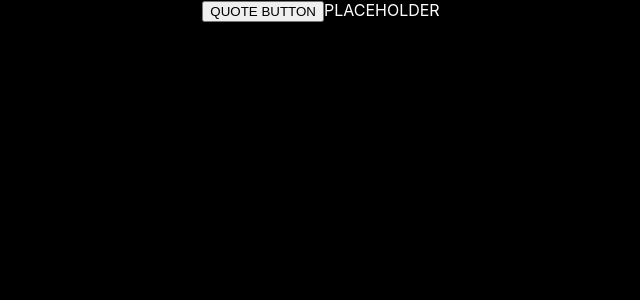
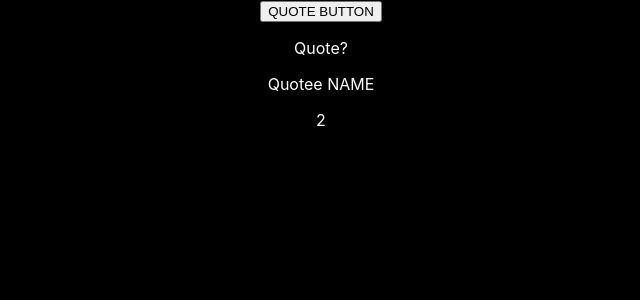
Before and after one commit to Danieda/Fcc-FrontEnd-React-Redux-Certificate, a Next.js app: page /projects/quotes in a window 1280 px wide. Shown: the top 300 px of the page, without its empty margins (319-959 px from the left). Built offline with nearby package versions, Linux system fonts and the light colour scheme.

Commit message:
Added functioning Quote Name/Quote - Bugged

```diff
--- a/pages/projects/quotes.jsx
+++ b/pages/projects/quotes.jsx
@@ -23,18 +23,21 @@ switch(action.type)
 
 const store = createStore(messageReducer)
 
+
 class QuoteMachine extends React.Component{
   constructor(props){
     super(props)
       this.state = {
-        messages: 'PLACEHOLDER'
+        messages: 'Quote?',
+        names: 'Quotee NAME'
       }
     this.randomQuoteHandle = this.randomQuoteHandle.bind(this)
   }
 
   randomQuoteHandle(){
    this.setState({
-     messages: arrQuote[Math.floor(Math.random() * arrQuote.length)].Quote
+     messages: arrQuote[ranNum()].Quote,
+     names: arrQuote[ranNum()].Name
    })
   }
 
@@ -43,8 +46,9 @@ class QuoteMachine extends React.Component{
     return(
       <div>
          <button onClick={this.randomQuoteHandle}>QUOTE BUTTON</button>
-          {this.state.messages}
-
+          <p>{this.state.messages}</p>
+          <p>{this.state.names}</p>
+          {ranNum()}
       </div>
     )
   }
@@ -104,4 +108,9 @@ const arrQuote = [
  ]
 
 
+ const ranNum = () => {
+  var num = Math.floor(Math.random() * arrQuote.length)
+  return(num)
+
+ }
 export default QuoteMachine
```
